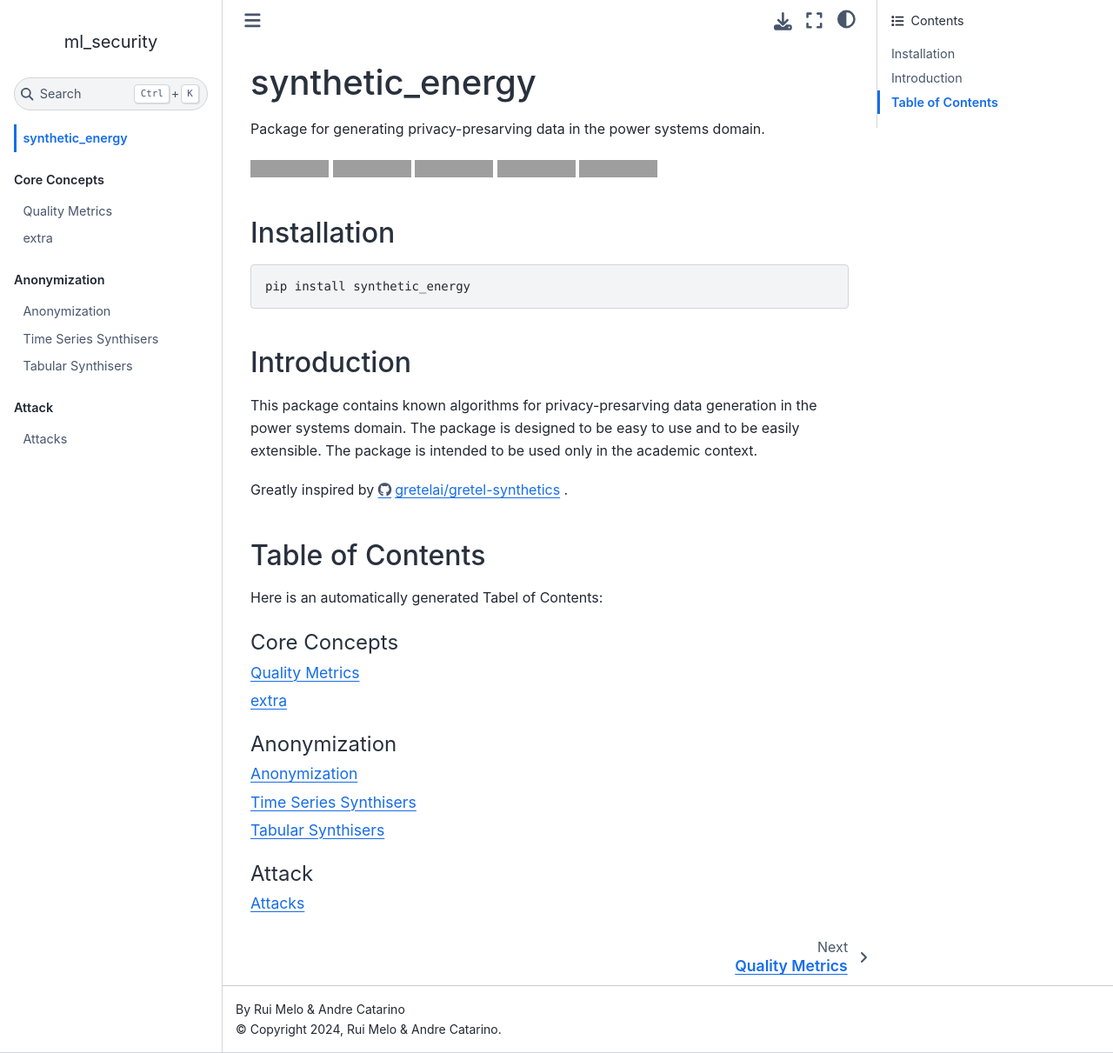
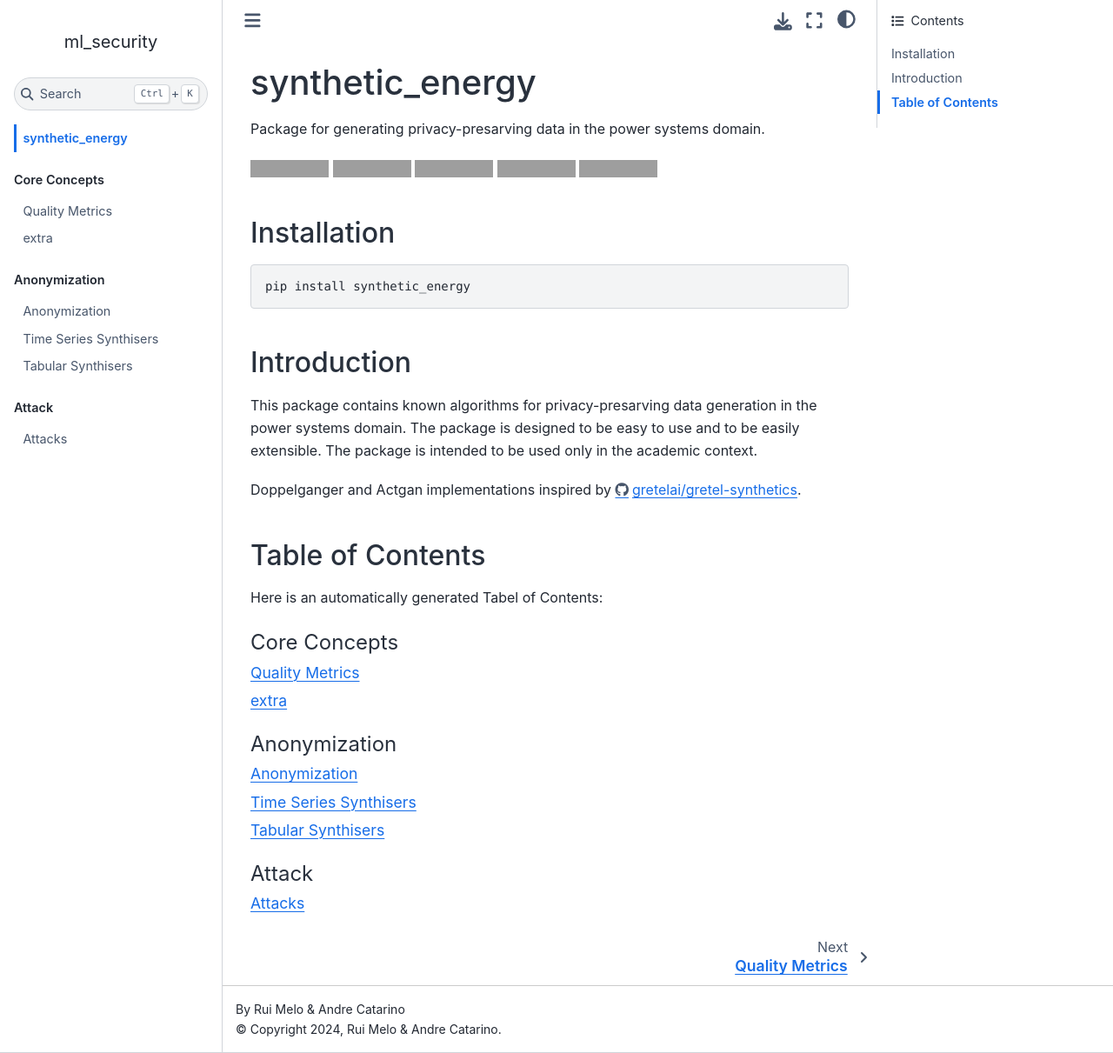
Before and after one commit to rufimelo99/synthetic_energy, a Sphinx documentation site: the page built from docs/source/intro.md, in a window 1280 px wide and 1211 px high. Shown: the whole window at 87% size. Built offline with Sphinx 7.4.7 and the Sphinx Book theme 1.1.4, drawn with Linux system fonts in a browser that asks for light colours; grey boxes are pictures that could not be loaded.

```diff
--- a/docs/source/intro.md
+++ b/docs/source/intro.md
@@ -21,7 +21,7 @@ pip install synthetic_energy
 This package contains known algorithms for privacy-presarving data generation in the power systems domain. The package is designed to be easy to use and to be easily extensible. The package is intended to be used only in the academic context.
 
 
-Greatly inspired by https://github.com/gretelai/gretel-synthetics .
+Doppelganger and Actgan implementations inspired by https://github.com/gretelai/gretel-synthetics.
 
 ## Table of Contents
 
```
Also changed, not shown: README.md (+1 -1 lines).
